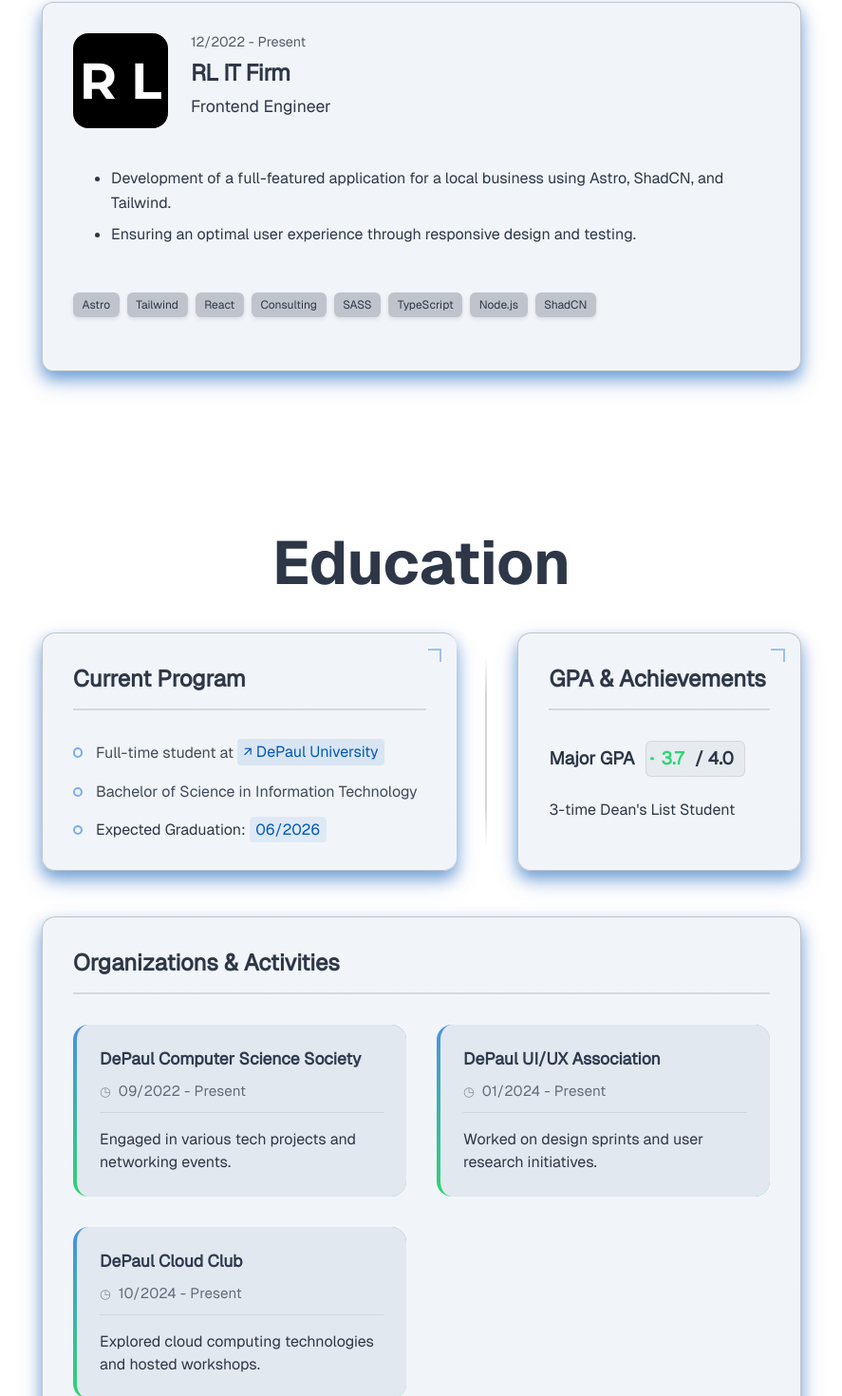
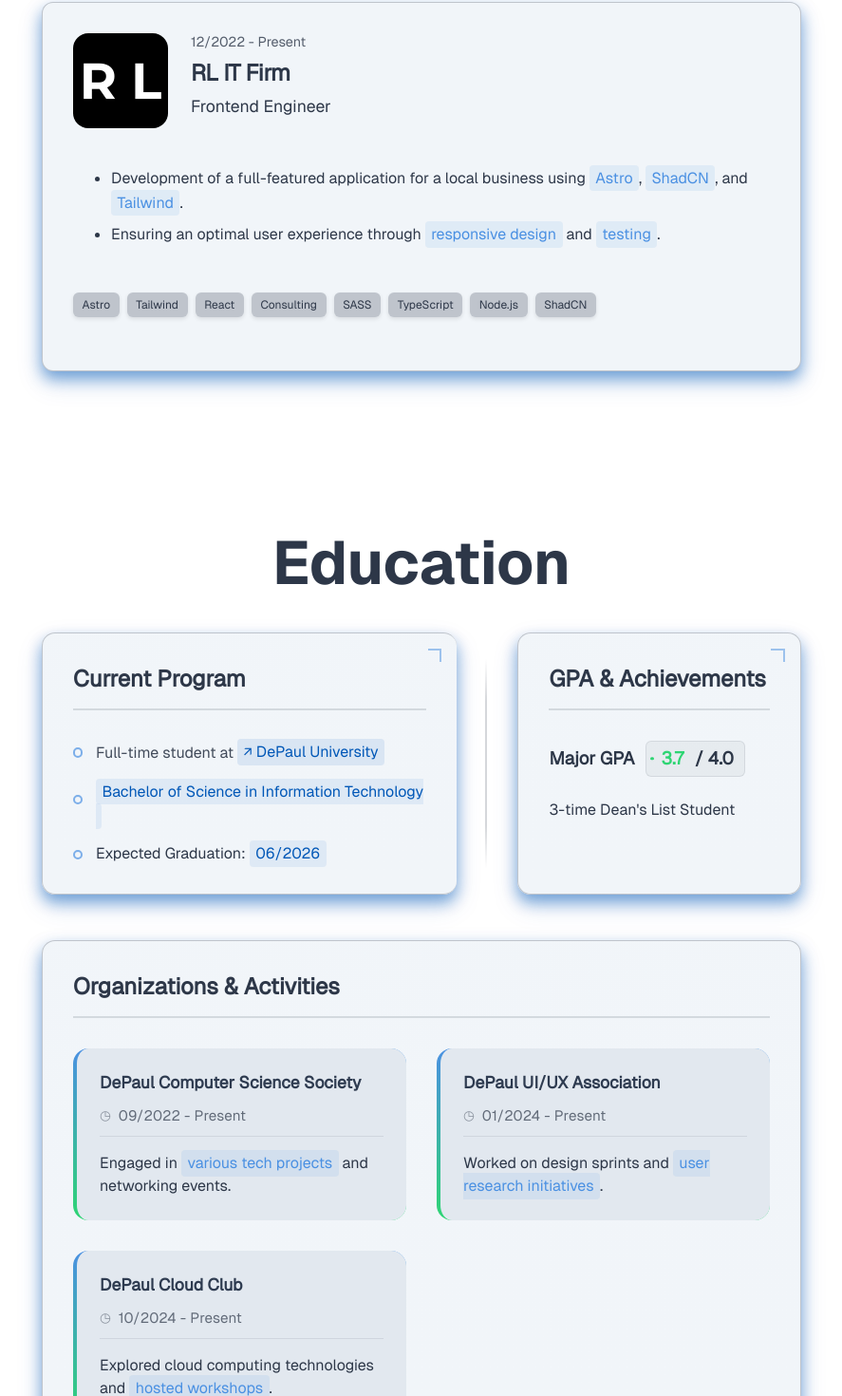
Before and after one commit to RichardLechko/React-Resume, a React (Create React App) app in the folder client/: page / in a window 1280 px wide. Shown: the part 3137-4607 px from the top of the page at 95% size, without its empty margins (196-1083 px from the left). Built offline with nearby package versions, Linux system fonts and the light colour scheme.

Commit message:
added eye candy

```diff
--- a/client/src/components/Education.js
+++ b/client/src/components/Education.js
@@ -39,15 +39,15 @@ const Education = () => {
             {t("education.heading")}
           </span>
         </h1>
-        <div className="education-grid" lang={language}>
-          <div className="education-card" lang={language}>
-            <header className="education-header" lang={language}>
-              <h2 className="education-subheading" lang={language}>
+        <div className="education-grid">
+          <div className="education-card">
+            <header className="education-header">
+              <h2 className="education-subheading">
                 {t("education.current_program")}
               </h2>
             </header>
-            <div className="education-details" lang={language}>
-              <p className="education-text" lang={language}>
+            <div className="education-details">
+              <p className="education-text">
                 {t("education.current_program_description_1")}{" "}
                 <a
                   className="education-link"
@@ -55,13 +55,14 @@ const Education = () => {
                   target="_blank"
                   rel="noopener noreferrer"
                   aria-label="DePaul University website"
-                  lang={language}
                 >
                   {t("education.current_program_description_2")}
                 </a>
               </p>
-              <p className="education-text" lang={language}>
-                {t("education.bachelor_degree")}
+              <p className="education-text">
+                <span className="education-highlight">
+                  {t("education.bachelor_degree")}
+                </span>
               </p>
               <p className="education-grad-text">
                 {t("education.expected_graduation")}:{" "}
@@ -93,11 +94,11 @@ const Education = () => {
         </div>
       </section>
 
-      <section className="organizations" lang={language}>
-        <h2 className="organizations-heading" lang={language}>
+      <section className="organizations">
+        <h2 className="organizations-heading">
           {t("education.organizations_heading")}
         </h2>
-        <div className="organizations-grid" lang={language}>
+        <div className="organizations-grid">
           {organizations
             .sort((a, b) => {
               const dateA = new Date(a.startDate);
@@ -105,16 +106,72 @@ const Education = () => {
               return dateB - dateA;
             })
             .map((org, index) => (
-              <div key={index} className="organization-item" lang={language}>
-                <div className="organization-details" lang={language}>
-                  <span className="organization-name" lang={language}>
-                    {org.name}
-                  </span>
-                  <span className="organization-dates" lang={language}>
+              <div key={index} className="organization-item">
+                <div className="organization-details">
+                  <span className="organization-name">{org.name}</span>
+                  <span className="organization-dates">
                     {org.startDate} - {org.endDate}
                   </span>
                   <p className="organization-description" lang={language}>
-                    {org.description}
+                    {org.description
+                      .split(
+                        new RegExp(
+                          `(${
+                            org.name.includes(
+                              "DePaul Computer Science Society"
+                            ) ||
+                            org.name.includes(
+                              "Общество компьютерных наук DePaul"
+                            )
+                              ? t(
+                                  "education.organizations.depaul_computer_sci_society.highlightedText"
+                                ).join("|")
+                              : org.name.includes("DePaul Cloud Club") ||
+                                org.name.includes(
+                                  "Клуб облачных технологий DePaul"
+                                )
+                              ? t(
+                                  "education.organizations.depaul_cloud_club.highlightedText"
+                                ).join("|")
+                              : org.name.includes("DePaul UI/UX Association") ||
+                                org.name.includes("Ассоциация UI/UX DePaul")
+                              ? t(
+                                  "education.organizations.depaul_uiux_association.highlightedText"
+                                ).join("|")
+                              : ""
+                          })`,
+                          "g"
+                        )
+                      )
+                      .map((part, index) => (
+                        <React.Fragment key={index}>
+                          {(org.name.includes(
+                            "DePaul Computer Science Society"
+                          ) ||
+                          org.name.includes("Общество компьютерных наук DePaul")
+                            ? t(
+                                "education.organizations.depaul_computer_sci_society.highlightedText"
+                              )
+                            : org.name.includes("DePaul Cloud Club") ||
+                              org.name.includes(
+                                "Клуб облачных технологий DePaul"
+                              )
+                            ? t(
+                                "education.organizations.depaul_cloud_club.highlightedText"
+                              )
+                            : org.name.includes("DePaul UI/UX Association") ||
+                              org.name.includes("Ассоциация UI/UX DePaul")
+                            ? t(
+                                "education.organizations.depaul_uiux_association.highlightedText"
+                              )
+                            : []
+                          ).includes(part) ? (
+                            <span className="highlight-text">{part}</span>
+                          ) : (
+                            part
+                          )}
+                        </React.Fragment>
+                      ))}
                   </p>
                 </div>
               </div>
--- a/client/src/components/Work.js
+++ b/client/src/components/Work.js
@@ -113,7 +113,37 @@ const Company = React.forwardRef(
             <ul className="company-descriptions">
               {descriptions.map((desc, index) => (
                 <li key={index} className="company-description-item">
-                  {desc}
+                  {desc
+                    .split(
+                      new RegExp(
+                        `(${
+                          companyName.includes("Hendrickson")
+                            ? t(
+                                "work.work-list.hendrickson.highlightedText"
+                              ).join("|")
+                            : companyName.includes("RL IT Firm")
+                            ? t(
+                                "work.work-list.rl-it-firm.highlightedText"
+                              ).join("|")
+                            : ""
+                        })`,
+                        "g"
+                      )
+                    )
+                    .map((part, index) => (
+                      <React.Fragment key={index}>
+                        {(companyName.includes("Hendrickson")
+                          ? t("work.work-list.hendrickson.highlightedText")
+                          : companyName.includes("RL IT Firm")
+                          ? t("work.work-list.rl-it-firm.highlightedText")
+                          : []
+                        ).includes(part) ? (
+                          <span className="highlight-text">{part}</span>
+                        ) : (
+                          part
+                        )}
+                      </React.Fragment>
+                    ))}
                 </li>
               ))}
             </ul>
--- a/client/src/components/language/translations.json
+++ b/client/src/components/language/translations.json
@@ -76,7 +76,7 @@
             "Assistance in processing and analyzing data to determine key performance indicators (KPIs) and creating dashboards in PowerBI.",
             "Participation in data analysis sessions to provide insights that support decision-making."
           ],
-          "highlightedText": ["PowerBI", "KPI"]
+          "highlightedText": ["PowerBI", "KPIs"]
         },
         "rl-it-firm": {
           "companyName": "RL IT Firm",
@@ -89,7 +89,9 @@
             "Ensuring an optimal user experience through responsive design and testing."
           ],
           "highlightedText": [
-            "Astro, ShadCN, and Tailwind",
+            "Astro",
+            "ShadCN",
+            "Tailwind",
             "responsive design",
             "testing"
           ]
@@ -113,19 +115,22 @@
           "name": "DePaul Computer Science Society",
           "startDate": "09/2022",
           "endDate": "Present",
-          "description": "Engaged in various tech projects and networking events."
+          "description": "Engaged in various tech projects and networking events.",
+          "highlightedText": ["various tech projects"]
         },
         "depaul_uiux_association": {
           "name": "DePaul UI/UX Association",
           "startDate": "01/2024",
           "endDate": "Present",
-          "description": "Worked on design sprints and user research initiatives."
+          "description": "Worked on design sprints and user research initiatives.",
+          "highlightedText": ["user research initiatives"]
         },
         "depaul_cloud_club": {
           "name": "DePaul Cloud Club",
           "startDate": "10/2024",
           "endDate": "Present",
-          "description": "Explored cloud computing technologies and hosted workshops."
+          "description": "Explored cloud computing technologies and hosted workshops.",
+          "highlightedText": ["hosted workshops"]
         }
       }
     },
@@ -471,9 +476,10 @@
           "startTime": "11/2024",
           "endTime": "Настоящее время",
           "descriptions": [
-            "Помощь в обработке и анализе данных для определения ключевых показателей (KPI) и создание дашбордов в PowerBI.",
+            "Помощь в обработке и анализе данных для определения ключевых показателей (КПЭ) и создание дашбордов в PowerBI.",
             "Участие в сессиях анализа данных для предоставления информации, способствующей принятию решений."
-          ]
+          ],
+          "highlightedText": ["PowerBI", "КПЭ"]
         },
         "rl-it-firm": {
           "companyName": "RL IT Firm",
@@ -484,6 +490,13 @@
           "descriptions": [
             "Разработка полнофункционального приложения для местного бизнеса с использованием Astro, ShadCN и Tailwind.",
             "Обеспечение оптимального пользовательского опыта через адаптивный дизайн и тестирование."
+          ],
+          "highlightedText": [
+            "Astro",
+            "ShadCN",
+            "Tailwind",
+            "адаптивный дизайн",
+            "тестирование"
           ]
         }
       }
@@ -505,19 +518,22 @@
           "name": "Общество компьютерных наук DePaul",
           "startDate": "09/2022",
           "endDate": "Настоящее время",
-          "description": "Участвовал в различных технических проектах и мероприятиях по сетям."
+          "description": "Участвовал в различных технических проектах и мероприятиях по сетям.",
+          "highlightedText": ["различных технических проектах"]
         },
         "depaul_uiux_association": {
           "name": "Ассоциация UI/UX DePaul",
           "startDate": "01/2024",
           "endDate": "Настоящее время",
-          "description": "Работал над дизайновыми спринтами и инициативами по изучению пользователей."
+          "description": "Работал над дизайновыми спринтами и инициативами по изучению пользователей.",
+          "highlightedText": ["инициативами по изучению пользователей"]
         },
         "depaul_cloud_club": {
           "name": "Клуб облачных технологий DePaul",
           "startDate": "10/2024",
           "endDate": "Настоящее время",
-          "description": "Исследовал облачные технологии и проводил воркшопы."
+          "description": "Исследовал облачные технологии и проводил воркшопы.",
+          "highlightedText": ["проводил воркшопы"]
         }
       }
     },
```
Also changed, not shown: client/src/styles/index.css (+9 -0 lines).
